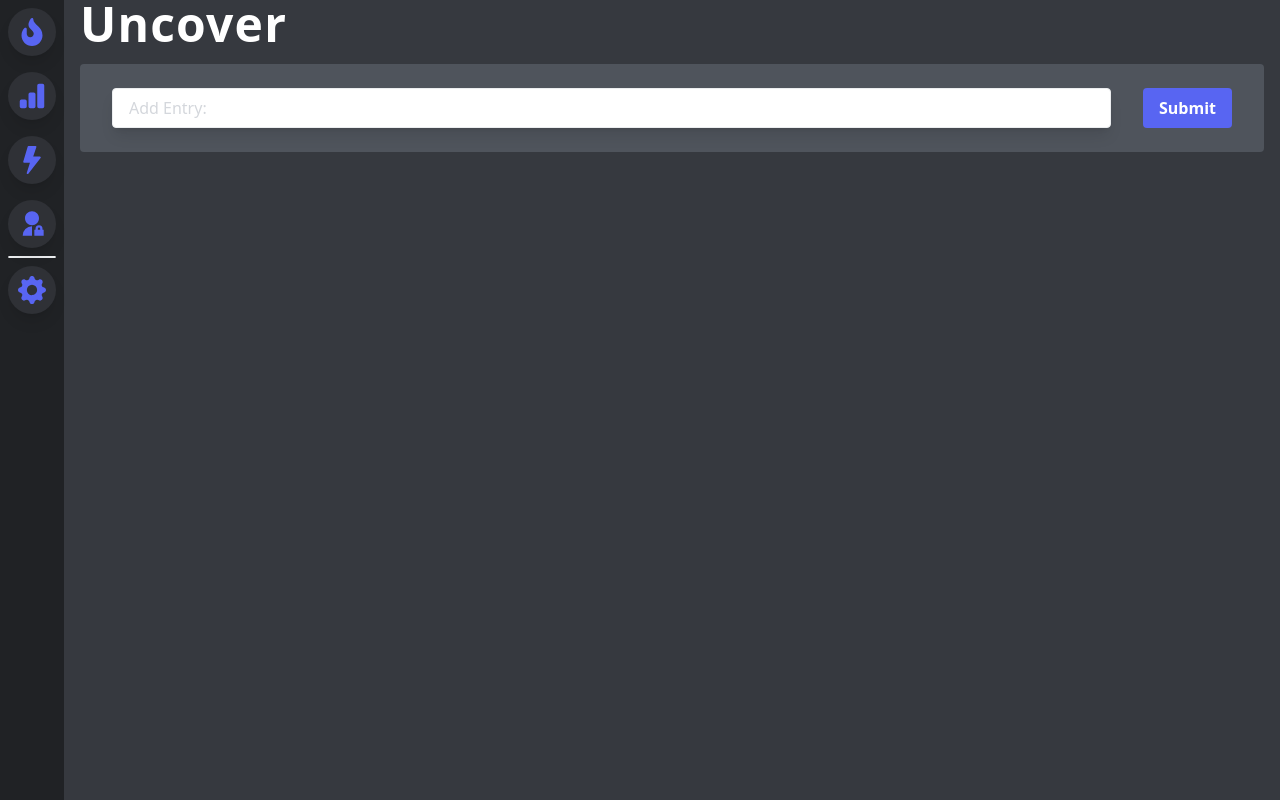
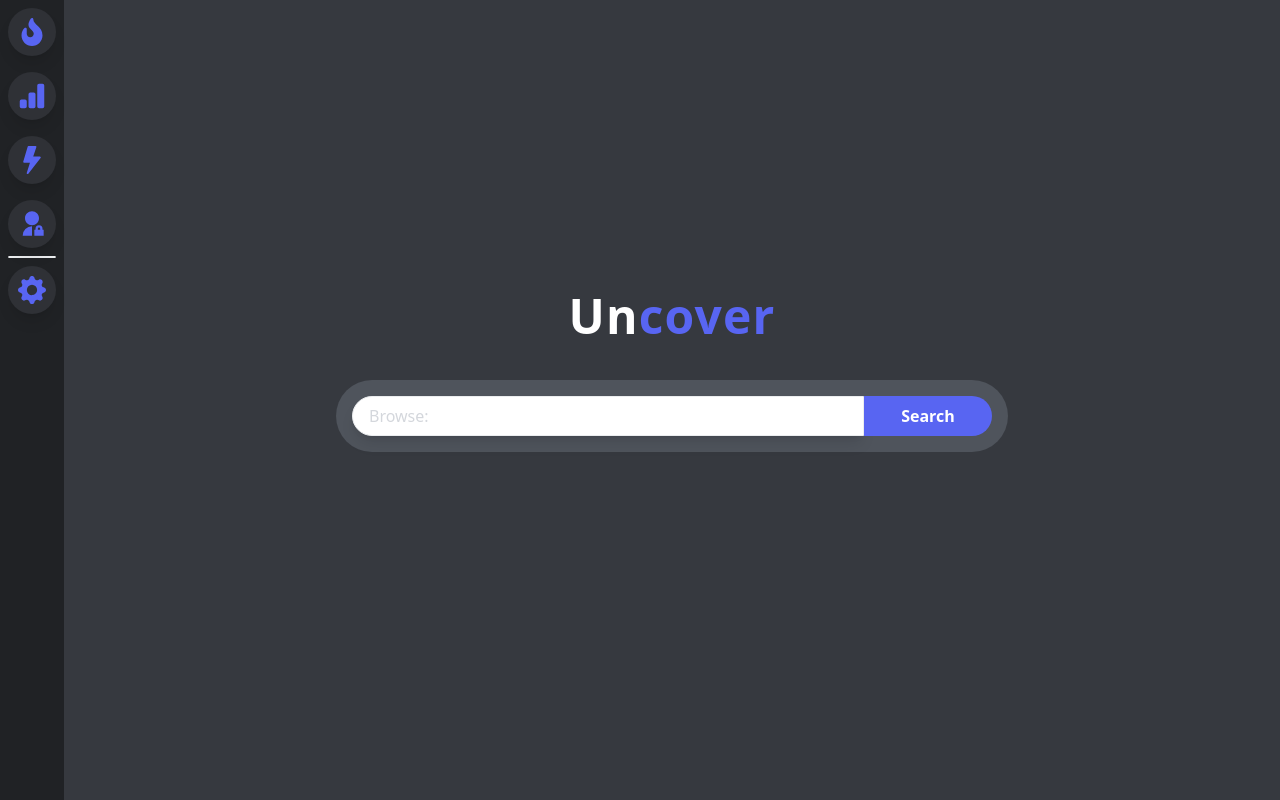
Before and after one commit to GamingSlayerNS/Uncover, a React (Create React App) app: page / in a window 1280 px wide. Built offline with nearby package versions, Linux system fonts and the light colour scheme.

Commit message:
search ui change

```diff
--- a/src/pages/admin-console.tsx
+++ b/src/pages/admin-console.tsx
@@ -8,7 +8,7 @@ import NoiseRemover from '../components/NoiseRemover';
 export default function AdminConsole() {
     const [inputText, setInputText] = useState('');
     const [shiftedText, setShiftedText] = useState(['']);
-    const [noiseEliminatedText, setNoiseEliminatedText] = useState([''])
+    const [noiseEliminatedText, setNoiseEliminatedText] = useState(['']);
     const [alphabetizedText, setAlphabetizedText] = useState(['']);
     const [inputHist, setInputHist] = useState('');
 
@@ -22,14 +22,14 @@ export default function AdminConsole() {
     return (
         <div>
             <h1 className="text-white text-5xl font-bold tracking-wide">Uncover</h1>
-            <form className="flex flex-row gap-16 bg-gray-600 rounded px-8 py-6">
+            <form className="flex flex-row gap-16 bg-gray-600 rounded px-8 py-6 mt-4">
                 <input
                     id='input'
                     className="shadow-lg appearance-none border rounded w-full text-gray-500 pl-4"
                     placeholder='Search:'
                     value={inputText}
                     onChange={(e) => {setInputText(e.target.value)}}
-                    onKeyPress= {handleKeyPress}
+                    onKeyDown= {handleKeyPress}
                 />
                 <button
                     id='submitBtn'
@@ -74,7 +74,7 @@ export default function AdminConsole() {
             </form>
 
             <div>
-                <h1 className="text-white text-4xl font-bold mb-4">Output:</h1>
+                <h1 className="text-white text-4xl font-bold mb-4 mt-4">Output:</h1>
                 <h2 className="text-white text-2xl font-bold">Shifted Lines:</h2>
                 <div className="text-white text-md font-bold">
                     {shiftedText.map((sentences, i)=>
--- a/src/pages/firestore.tsx
+++ b/src/pages/firestore.tsx
@@ -56,7 +56,7 @@ export default function Firestore() {
                     placeholder='Add Entry:'
                     value={entryId}
                     onChange={(e) => {setEntryId(e.target.value)}}
-                    onKeyPress= {handleKeyPress}
+                    onKeyDown= {handleKeyPress}
                 />
                 <input
                     id='input2'
@@ -64,7 +64,7 @@ export default function Firestore() {
                     placeholder='Add Name:'
                     value={nameText}
                     onChange={(e) => {setNameText(e.target.value)}}
-                    onKeyPress= {handleKeyPress}
+                    onKeyDown= {handleKeyPress}
                 />
                 <input
                     id='input3'
@@ -72,7 +72,7 @@ export default function Firestore() {
                     placeholder='Add Url:'
                     value={urlText}
                     onChange={(e) => {setUrlText(e.target.value)}}
-                    onKeyPress= {handleKeyPress}
+                    onKeyDown= {handleKeyPress}
                 />
                 <button
                     id='submitBtn'
--- a/src/pages/search.tsx
+++ b/src/pages/search.tsx
@@ -11,26 +11,26 @@ export default function Search() {
     }
 
     return (
-        <div>
-            <h1 className="text-white text-5xl font-bold tracking-wide">Uncover</h1>
+        <div className="my-auto mx-auto">
+            <h1 className="text-white text-center text-5xl font-bold tracking-wide">Un<strong className="text-secondary">cover</strong></h1>
 
-            <form className="flex flex-row gap-8 bg-gray-600 rounded px-8 py-6 mt-4">
+            <form className="flex flex-row justify-center bg-gray-600 rounded-full p-4 my-10">
                 <input
                     id='input'
-                    className="shadow-lg appearance-none border rounded w-full h-10 text-gray-500 pl-4"
-                    placeholder='Add Entry:'
+                    className="shadow-lg appearance-none border rounded-l-full w-[32rem] h-10 text-gray-500 pl-4"
+                    placeholder='Browse:'
                     value={searchText}
                     onChange={(e) => {setSearchText(e.target.value)}}
-                    onKeyPress= {handleKeyPress}
+                    onKeyDown= {handleKeyPress}
                 />
                 <button
                     id='submitBtn'
                     type='button'
                     className="bg-secondary hover:bg-blue-500 text-white font-bold
-                        py-2 px-4 rounded focus:outline-none focus:shadow-outline"
+                        w-32 py-2 px-4 rounded-r-full focus:outline-none focus:shadow-outline"
                     // onClick={}
                 >
-                    Submit
+                    Search
                 </button>
             </form>
         </div>
```
